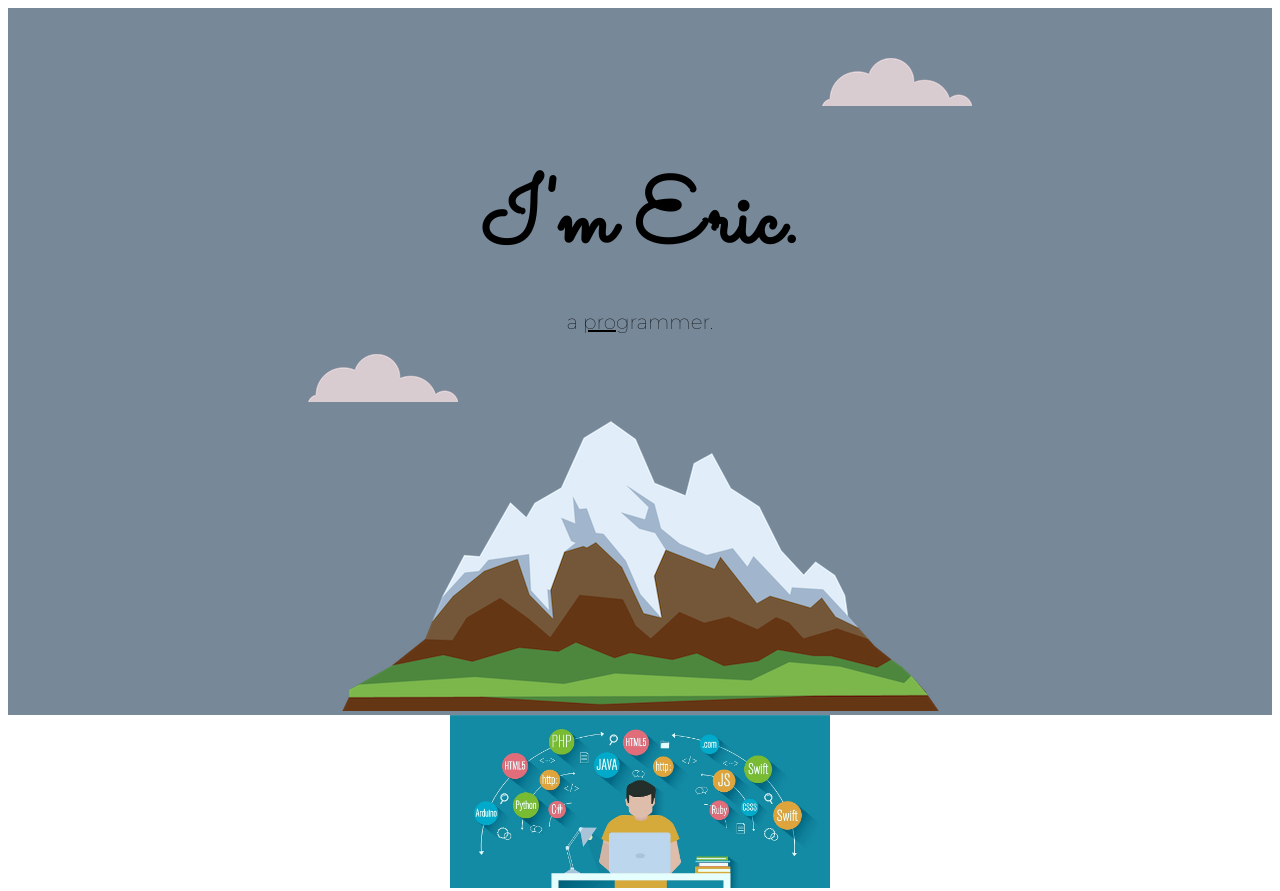
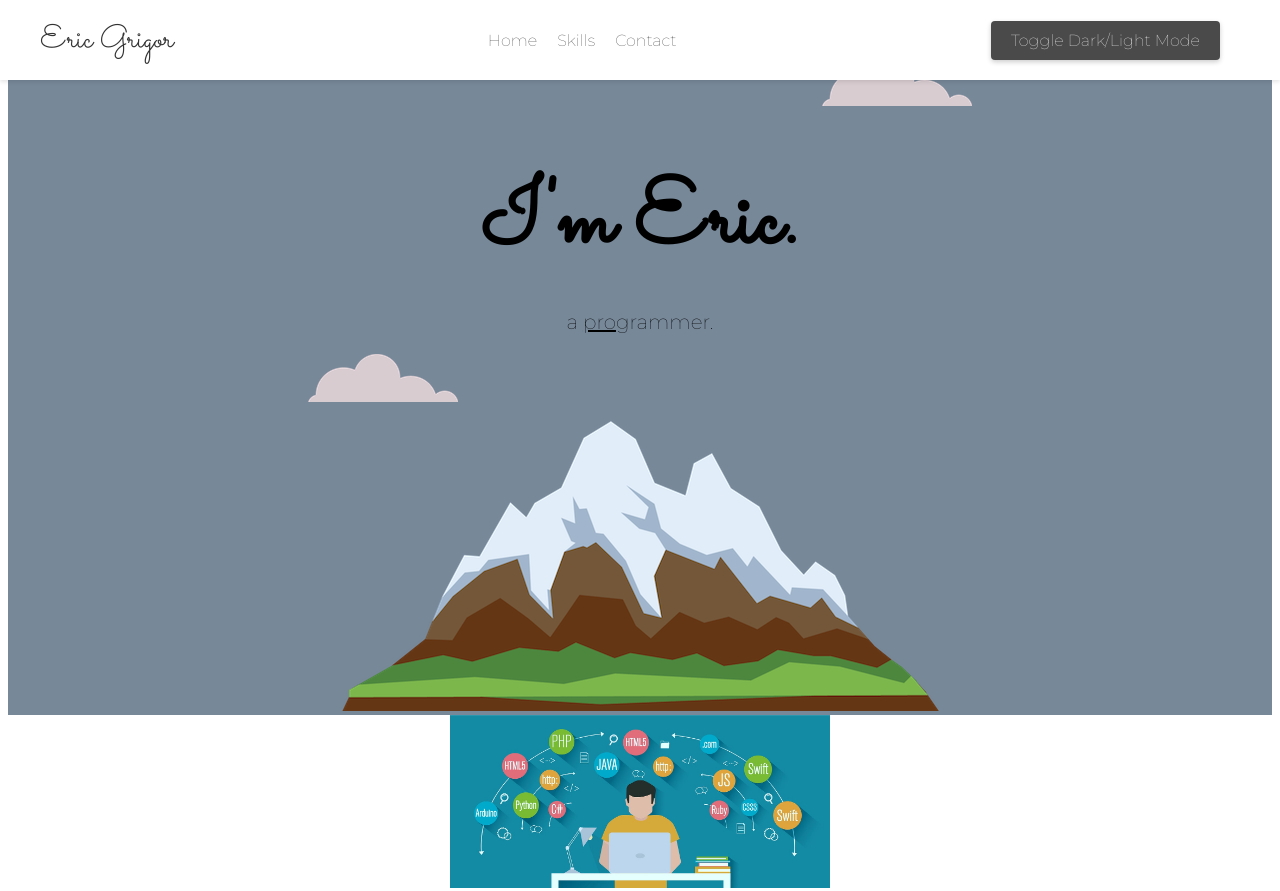
Before and after one commit to e41c/portfolioSite, a plain HTML site: page index.html in a window 1280 px wide. Shown: the top 891 px of the page. Drawn offline with Linux system fonts and the light colour scheme.

Commit message:
Add files via upload

```diff
--- a/css/styles.css
+++ b/css/styles.css
@@ -73,3 +73,121 @@ p {
     text-align: left;
     line-height: 2;
 }
+
+
+/* Test for darkmode */
+
+body.dark-mode {
+    background-color: #1a1a1a;
+    color: #f1f1f1;
+  }
+
+  .dark-mode .topBox {
+    background-color: #333;
+  }
+
+  .dark-mode img {
+    filter: brightness(0.7);
+  }
+
+  .dark-mode .skill-row {
+    background-color: #222;
+  }
+
+  .dark-mode .contact-me {
+    background-color: #222;
+  }
+
+  .dark-mode .bottom-container {
+    background-color: #333;
+  }
+
+  #toggleThemeBtn {
+    font-family: 'Montserrat', sans-serif;
+    font-size: 1rem;
+    background-color: #4a4a4a;
+    color: white;
+    border: none;
+    border-radius: 4px;
+    padding: 10px 20px;
+    cursor: pointer;
+    text-align: center;
+    transition: background-color 0.3s ease;
+    box-shadow: 0 2px 5px rgba(0, 0, 0, 0.2);
+    outline: none;
+    margin: 20px;
+  }
+
+  #toggleThemeBtn:hover {
+    background-color: #3a3a3a;
+  }
+
+  #toggleThemeBtn:active {
+    background-color: #2a2a2a;
+    box-shadow: 0 1px 3px rgba(0, 0, 0, 0.2);
+  }
+
+
+  /* end - Test for darkmode */
+
+
+
+
+  /* start - nav bar */
+  header {
+    width: 100%;
+    background-color: #ffffff;
+    box-shadow: 0 2px 4px rgba(0, 0, 0, 0.1);
+  }
+
+  .nav {
+    display: flex;
+    align-items: center;
+    justify-content: space-between;
+    max-width: 1200px;
+    margin: 0 auto;
+    padding: 0 20px;
+    height: 80px;
+  }
+
+  .nav-logo a {
+    font-family: 'Sacramento', cursive;
+    font-size: 2rem;
+    color: #333;
+    text-decoration: none;
+  }
+
+  .nav-links {
+    display: flex;
+    list-style-type: none;
+    margin: 0;
+    padding: 0;
+  }
+
+  .nav-links li {
+    margin-left: 20px;
+  }
+
+  .nav-links a {
+    font-family: 'Montserrat', sans-serif;
+    font-size: 1rem;
+    color: #333;
+    text-decoration: none;
+  }
+
+  .nav-links a:hover {
+    color: #777;
+  }
+
+  .nav-dark-toggle {
+    margin-left: 20px;
+  }
+
+  header {
+    position: fixed;
+    top: 0;
+    left: 0;
+    z-index: 1000;
+  }
+
+ /* end - nav bar */
--- a/index.html
+++ b/index.html
@@ -10,8 +10,34 @@
     <link rel="preconnect" href="https://fonts.googleapis.com">
 <link rel="preconnect" href="https://fonts.gstatic.com" crossorigin>
 <link href="https://fonts.googleapis.com/css2?family=Montserrat:wght@100&family=Sacramento&display=swap" rel="stylesheet">
+
+<script>
+  document.addEventListener('DOMContentLoaded', function () {
+    const toggleThemeBtn = document.getElementById('toggleThemeBtn');
+    const body = document.body;
+
+    toggleThemeBtn.addEventListener('click', function () {
+      body.classList.toggle('dark-mode');
+    });
+  });
+</script>
+
 </head>
 <body>
+
+  <header>
+    <nav class="nav">
+      <div class="nav-logo">
+        <a href="#">Eric Grigor</a>
+      </div>
+      <ul class="nav-links">
+        <li><a href="#home">Home</a></li>
+        <li><a href="#skills">Skills</a></li>
+        <li><a href="#contact">Contact</a></li>
+      </ul>
+      <button id="toggleThemeBtn" class="nav-dark-toggle">Toggle Dark/Light Mode</button>
+    </nav>
+  </header>
 
     <div class="topBox">
         <img src="img/cloud.png" alt="cloud img" class="top-cloud">
@@ -55,7 +81,7 @@
           <h2>Get In Touch</h2>
         <h3>Reach out to me by e-mail</h3>
             <p>Always looking to take on new clients and projects.</p>
-        <a class="btn" href="mailto:le41cl@gmail.com">CONTACT ME</a>
+        <a class="btn" href="mailto:le41cl@gmail.com"su>CONTACT ME</a>
         </div>
       </div>
       <hr>
```
Also changed, not shown: js/script.js (added).
